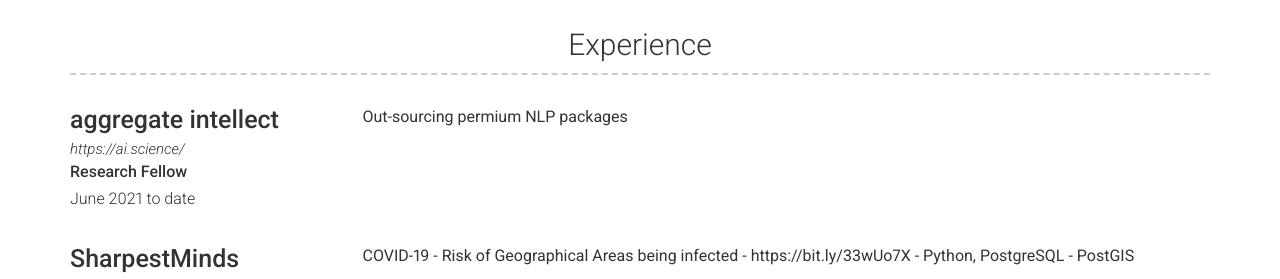
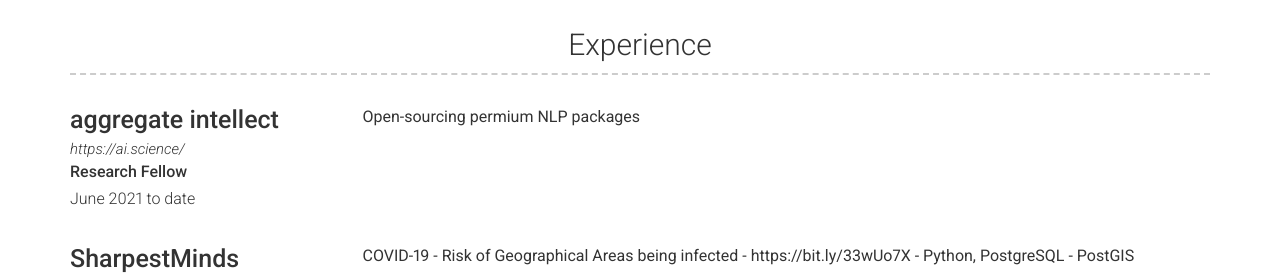
Before and after one commit to saimmehmood/saimmehmood.github.io, a Jekyll site: the page built from index.md, in a window 1280 px wide and 900 px high, scrolled down 560 px. Shown: the part 153-432 px from the top of the window. Built offline with Jekyll 4.4.1, drawn with Linux system fonts in a browser that asks for light colours; nearby versions of some CDN libraries.

Commit message:
6/24/2021 3:44 AM

```diff
--- a/_data/experience.yml
+++ b/_data/experience.yml
@@ -6,7 +6,7 @@
   # quote: >
   #  Solving 21st century problems by diging holes and making game changing products like the *not a flamethrower*
   description: | # this will include new lines to allow paragraphs
-    Out-sourcing permium NLP packages
+    Open-sourcing permium NLP packages
 
 - layout: left
   company: SharpestMinds
```
